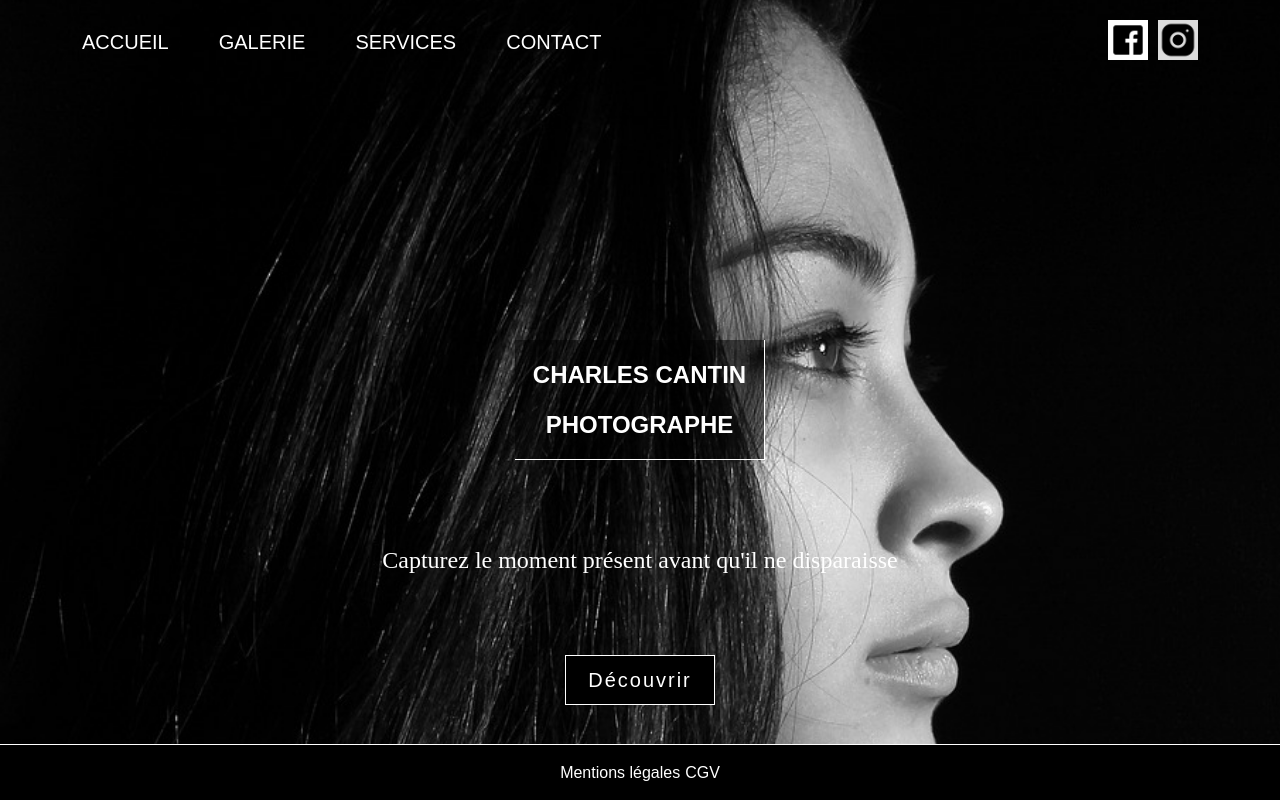
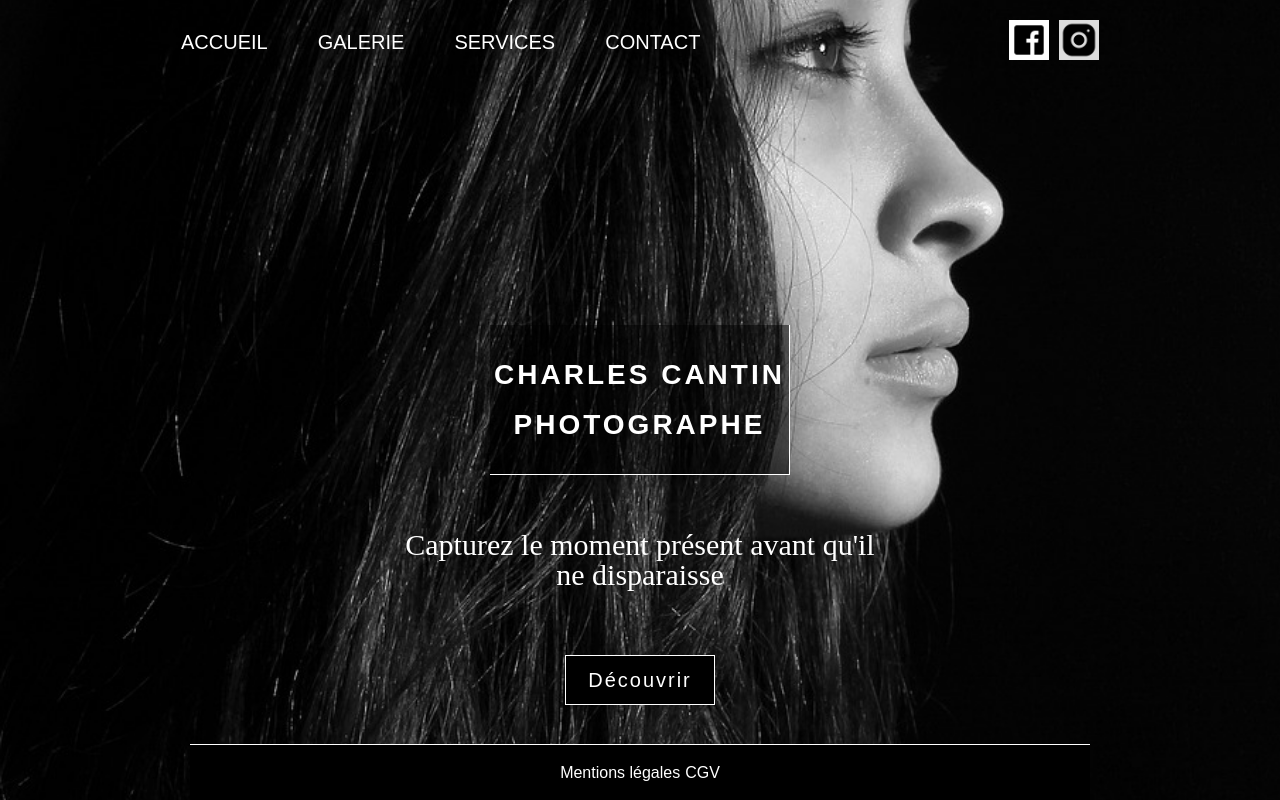
Before and after one commit to ValentinBurillier/Charles-Cantin, a React (Create React App) app: page / in a window 1280 px wide. Built offline with nearby package versions, Linux system fonts and the light colour scheme; a small style sheet from the web is missing; a web font is replaced by a local one.

Commit message:
bases responsive 320*568px -> 1880px * 874px

```diff
--- a/src/App.css
+++ b/src/App.css
@@ -48,3 +48,34 @@ body {
     background-position-y: -200px;
   }
 }
+
+@media screen and (min-width: 1000px) and (min-height: 568px) {
+  body {
+    background-position-y: -350px;
+  }
+}
+@media screen and (min-width: 1100px) and (min-height: 568px) {
+  .App {
+    max-width: 1060px;
+    margin: auto;
+  }
+}
+
+@media screen and (min-width: 1250px) and (min-height: 568px) {
+  body {
+    background-position-y: -500px;
+  }
+}
+
+@media screen and (min-width: 1500px) and (min-height: 568px) {
+  body {
+    background-position-y: -600px;
+  }
+}
+
+@media screen and (min-width: 1600px) and (min-height: 568px) {
+  body {
+    background-position-y: center;
+    background-position-y: 35%;
+  }
+}
--- a/src/components/Footer.module.css
+++ b/src/components/Footer.module.css
@@ -32,3 +32,10 @@
     display: none;
   }
 }
+
+@media screen and (min-width: 1100px) and (min-height: 568px) {
+  .Footer {
+    max-width: 900px;
+    margin: auto;
+  }
+}
--- a/src/components/Header.module.css
+++ b/src/components/Header.module.css
@@ -5,6 +5,9 @@
 .Nav__list {
   display: flex;
   justify-content: space-around;
+}
+.Nav__icons {
+  display: none;
 }
 .Nav__link {
   font-size: 12px;
--- a/src/components/Main.module.css
+++ b/src/components/Main.module.css
@@ -22,3 +22,17 @@
   font-size: 24px;
  }
 }
+@media screen and (min-width: 800px) and (min-height: 568px) {
+  .Main__title2 {
+    width: 60%;
+    font-size: 28px;
+  }
+}
+
+@media screen and (min-width: 1100px) and (min-height: 568px) {
+  .Main__title2 {
+    width: 45%;
+    font-size: 30px;
+    max-width: 500px;
+  }
+}
--- a/src/components/MainContainer.module.css
+++ b/src/components/MainContainer.module.css
@@ -27,3 +27,14 @@
     font-size: 24px;
   }
 }
+
+@media screen and (min-width: 800px) and (min-height: 568px)  {
+  .Container {
+    width: 300px;
+    height: 150px;
+  }
+  .Container__title {
+    font-size: 28px;
+    letter-spacing: 3px;
+  }
+}
```
